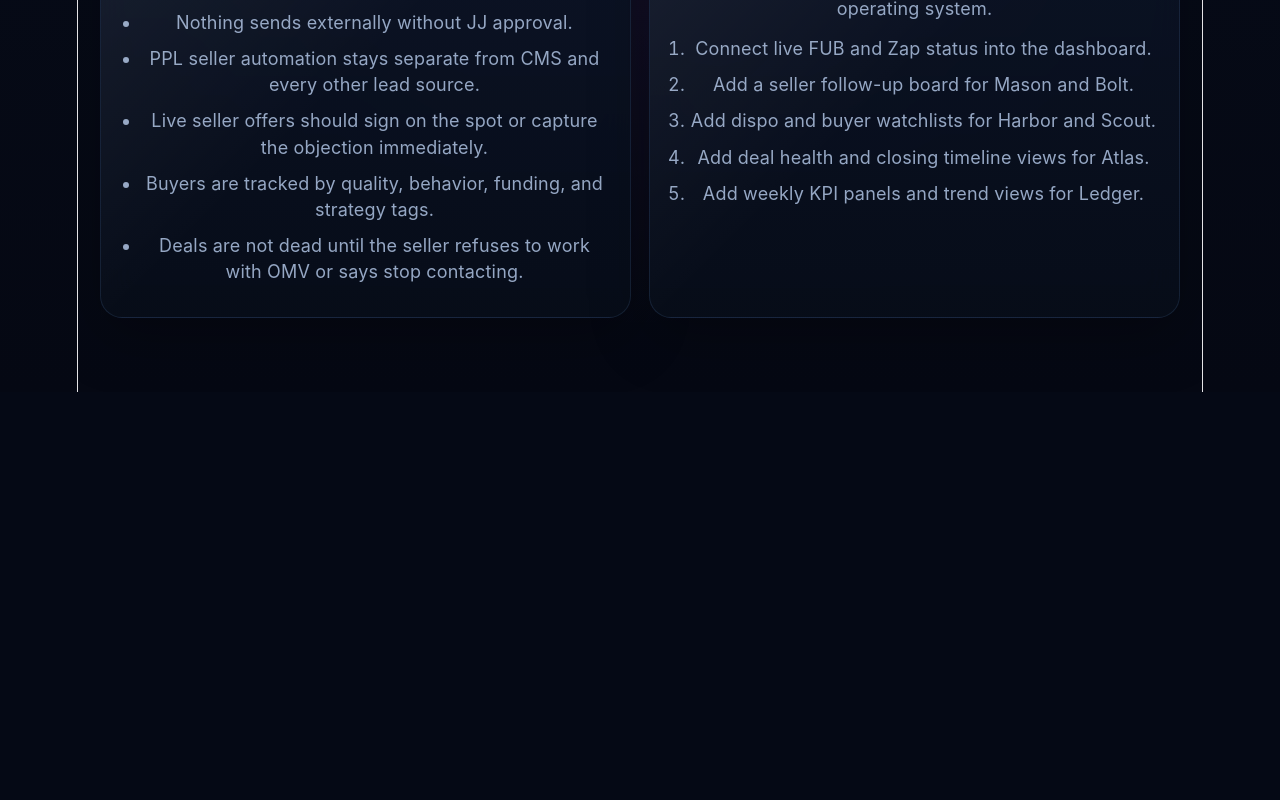
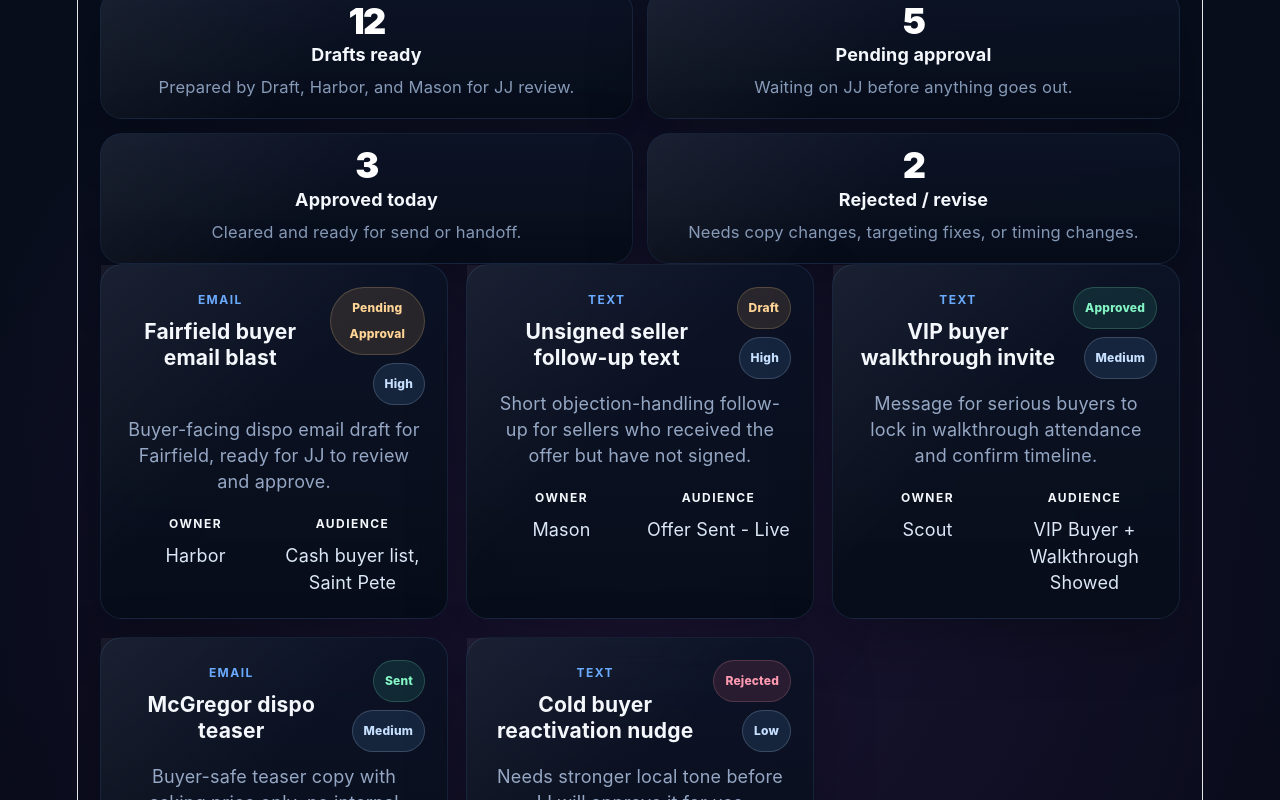
Before and after one commit to JustinOMV/omv-command-center, a React (Vite) app in the folder omv-command-center/: page / in a window 1280 px wide. Shown: the part 2900-3700 px from the top of the page. Before the commit the page ends 3292 px from the top, so only its background shows below. Built offline with nearby package versions, Linux system fonts and the light colour scheme.

Commit message:
Add approval queue to OMV command center

```diff
--- a/omv-command-center/src/App.css
+++ b/omv-command-center/src/App.css
@@ -123,7 +123,10 @@ h1 {
 .hero-panel,
 .bot-grid,
 .two-col,
-.queue-grid {
+.queue-grid,
+.approval-metric-grid,
+.approval-queue-list,
+.approval-meta-grid {
   display: grid;
   gap: 18px;
 }
@@ -140,7 +143,8 @@ h1 {
 .metric-card,
 .queue-card,
 .lane-card,
-.alert-card {
+.alert-card,
+.approval-card {
   position: relative;
   z-index: 1;
   border-radius: 22px;
@@ -153,7 +157,8 @@ h1 {
 .mission-block,
 .alert-panel,
 .bot-card,
-.panel {
+.panel,
+.approval-card {
   padding: 22px;
 }
 
@@ -181,7 +186,8 @@ h1 {
   color: #95a7c4;
 }
 
-.mission-grid {
+.mission-grid,
+.approval-metric-grid {
   display: grid;
   grid-template-columns: repeat(2, minmax(0, 1fr));
   gap: 14px;
@@ -230,6 +236,7 @@ h1 {
 .queue-card h3,
 .lane-card h3,
 .bot-card h3,
+.approval-card h3,
 .section-head h2 {
   margin: 0 0 8px;
 }
@@ -281,7 +288,8 @@ h1 {
 .metric-card::before,
 .panel::before,
 .mission-block::before,
-.alert-panel::before {
+.alert-panel::before,
+.approval-card::before {
   content: '';
   position: absolute;
   inset: 0;
@@ -341,10 +349,25 @@ h1 {
   border-color: rgba(132, 244, 196, 0.2);
 }
 
-.chip.queued {
+.chip.queued,
+.chip.pending-approval,
+.chip.draft {
   background: rgba(255, 190, 103, 0.12);
   color: #ffd495;
   border-color: rgba(255, 212, 149, 0.2);
+}
+
+.chip.approved,
+.chip.sent {
+  background: rgba(56, 215, 162, 0.12);
+  color: #84f4c4;
+  border-color: rgba(132, 244, 196, 0.2);
+}
+
+.chip.rejected {
+  background: rgba(255, 107, 136, 0.12);
+  color: #ff9ab1;
+  border-color: rgba(255, 154, 177, 0.2);
 }
 
 .priority-tag {
@@ -380,6 +403,28 @@ h1 {
   color: #ffffff;
 }
 
+.approval-queue-list {
+  grid-template-columns: repeat(auto-fit, minmax(280px, 1fr));
+}
+
+.approval-card-top {
+  display: flex;
+  justify-content: space-between;
+  gap: 12px;
+  align-items: flex-start;
+  margin-bottom: 12px;
+}
+
+.approval-meta-grid {
+  grid-template-columns: repeat(2, minmax(0, 1fr));
+  gap: 12px;
+}
+
+.approval-meta-grid p {
+  margin: 6px 0 0;
+  color: #dce8f8;
+}
+
 .rules-list li,
 .build-list li {
   margin-bottom: 10px;
@@ -402,7 +447,9 @@ h1 {
   }
 
   .mission-grid,
-  .queue-grid {
+  .queue-grid,
+  .approval-metric-grid,
+  .approval-meta-grid {
     grid-template-columns: 1fr;
   }
 }
--- a/omv-command-center/src/App.jsx
+++ b/omv-command-center/src/App.jsx
@@ -125,6 +125,61 @@ const queueCards = [
   { title: 'Unsigned offers', count: '03', detail: 'Track price, terms, timeline, payoff, and signer friction.' },
   { title: 'Buyer shortlist', count: '188', detail: 'Scout should keep Fairfield segmented and buyer-ready.' },
   { title: 'Deals needing attention', count: '02', detail: 'Lesia close date and Fairfield dispo remain priority.' },
+]
+
+const approvalMetrics = [
+  { label: 'Drafts ready', value: '12', hint: 'Prepared by Draft, Harbor, and Mason for JJ review.' },
+  { label: 'Pending approval', value: '5', hint: 'Waiting on JJ before anything goes out.' },
+  { label: 'Approved today', value: '3', hint: 'Cleared and ready for send or handoff.' },
+  { label: 'Rejected / revise', value: '2', hint: 'Needs copy changes, targeting fixes, or timing changes.' },
+]
+
+const approvalQueue = [
+  {
+    title: 'Fairfield buyer email blast',
+    channel: 'Email',
+    owner: 'Harbor',
+    audience: 'Cash buyer list, Saint Pete',
+    status: 'Pending Approval',
+    priority: 'High',
+    detail: 'Buyer-facing dispo email draft for Fairfield, ready for JJ to review and approve.',
+  },
+  {
+    title: 'Unsigned seller follow-up text',
+    channel: 'Text',
+    owner: 'Mason',
+    audience: 'Offer Sent - Live',
+    status: 'Draft',
+    priority: 'High',
+    detail: 'Short objection-handling follow-up for sellers who received the offer but have not signed.',
+  },
+  {
+    title: 'VIP buyer walkthrough invite',
+    channel: 'Text',
+    owner: 'Scout',
+    audience: 'VIP Buyer + Walkthrough Showed',
+    status: 'Approved',
+    priority: 'Medium',
+    detail: 'Message for serious buyers to lock in walkthrough attendance and confirm timeline.',
+  },
+  {
+    title: 'McGregor dispo teaser',
+    channel: 'Email',
+    owner: 'Draft',
+    audience: 'Lakeland cash buyers',
+    status: 'Sent',
+    priority: 'Medium',
+    detail: 'Buyer-safe teaser copy with asking price only, no internal spread shown.',
+  },
+  {
+    title: 'Cold buyer reactivation nudge',
+    channel: 'Text',
+    owner: 'Ember',
+    audience: 'Cold buyers 90+ days',
+    status: 'Rejected',
+    priority: 'Low',
+    detail: 'Needs stronger local tone before JJ will approve it for use.',
+  },
 ]
 
 const systemRules = [
@@ -261,6 +316,49 @@ function App() {
         </div>
       </section>
 
+      <section className="section-block">
+        <div className="section-head">
+          <h2>Approval queue</h2>
+          <p>A safe review layer so JJ can approve drafts before anything goes out.</p>
+        </div>
+        <div className="approval-metric-grid">
+          {approvalMetrics.map((metric) => (
+            <div key={metric.label} className="metric-card approval-metric-card">
+              <span className="metric-value">{metric.value}</span>
+              <span className="metric-label">{metric.label}</span>
+              <span className="metric-hint">{metric.hint}</span>
+            </div>
+          ))}
+        </div>
+        <div className="approval-queue-list">
+          {approvalQueue.map((item) => (
+            <article key={item.title} className="approval-card">
+              <div className="approval-card-top">
+                <div>
+                  <p className="lane">{item.channel}</p>
+                  <h3>{item.title}</h3>
+                </div>
+                <div className="bot-header-meta">
+                  <span className={`chip ${item.status.toLowerCase().replace(/\s+/g, '-')}`}>{item.status}</span>
+                  <span className="priority-tag">{item.priority}</span>
+                </div>
+              </div>
+              <p className="focus">{item.detail}</p>
+              <div className="approval-meta-grid">
+                <div>
+                  <span className="micro-label">Owner</span>
+                  <p>{item.owner}</p>
+                </div>
+                <div>
+                  <span className="micro-label">Audience</span>
+                  <p>{item.audience}</p>
+                </div>
+              </div>
+            </article>
+          ))}
+        </div>
+      </section>
+
       <section className="section-block two-col">
         <div className="panel">
           <div className="section-head compact">
@@ -281,10 +379,10 @@ function App() {
           </div>
           <ol className="build-list">
             <li>Connect live FUB and Zap status into the dashboard.</li>
+            <li>Turn the approval queue into a true click-to-review workflow.</li>
             <li>Add a seller follow-up board for Mason and Bolt.</li>
             <li>Add dispo and buyer watchlists for Harbor and Scout.</li>
-            <li>Add deal health and closing timeline views for Atlas.</li>
-            <li>Add weekly KPI panels and trend views for Ledger.</li>
+            <li>Add agent referral intake and payout tracking.</li>
           </ol>
         </div>
       </section>
```
